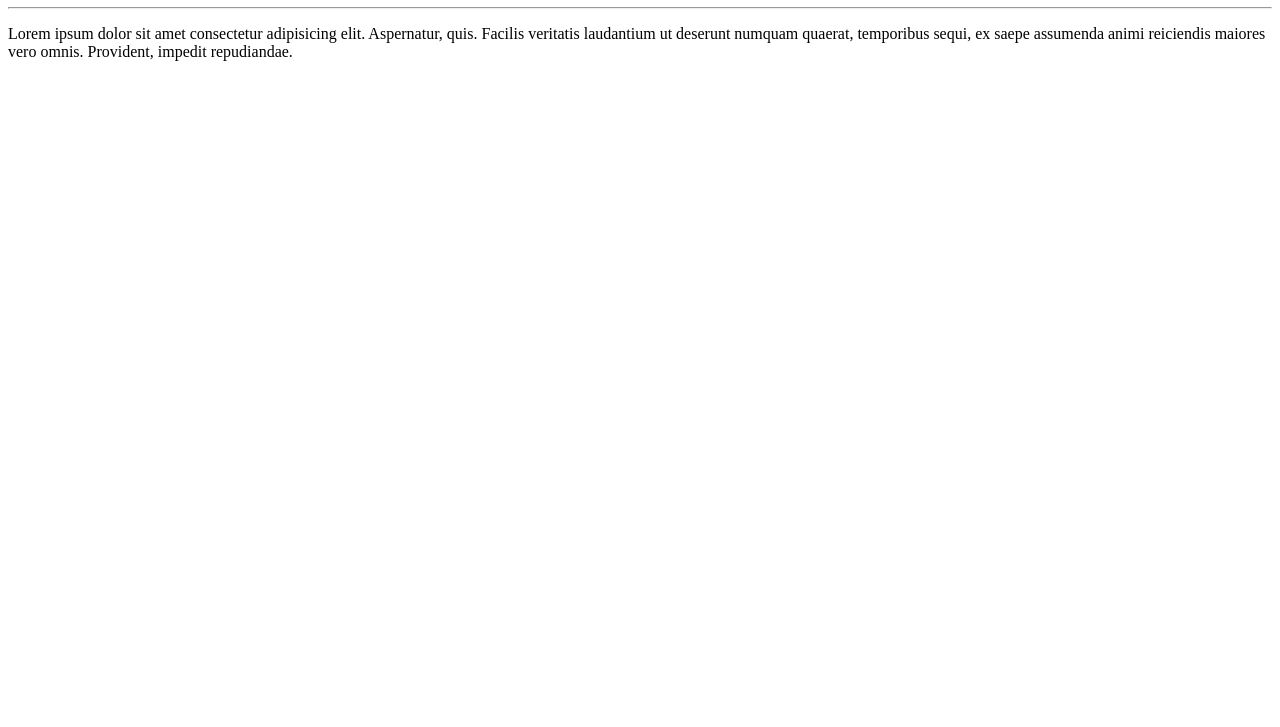
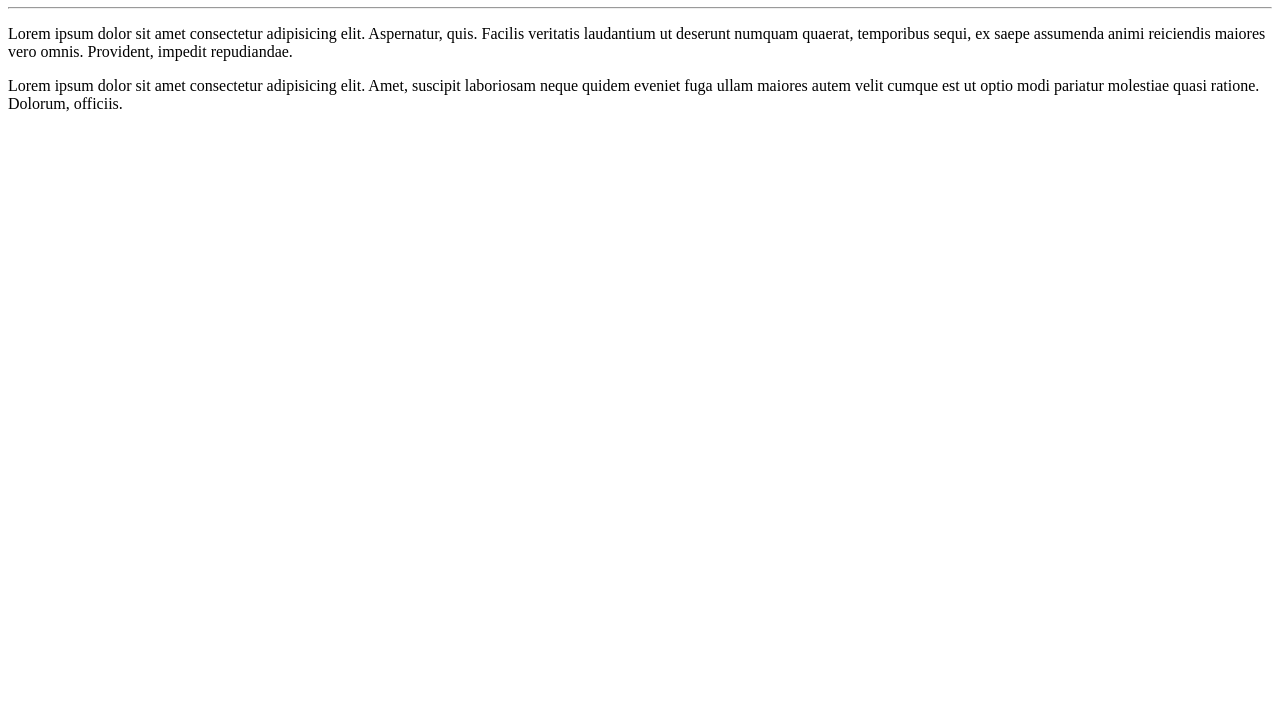
Before and after one commit to AbnerAlv/Meu-Projeto, a plain HTML site: page site/index.html in a window 1280 px wide. Shown: the part 73-800 px from the top of the page. Drawn offline with Linux system fonts and the light colour scheme.

Commit message:
add um parágrafo

```diff
--- a/site/index.html
+++ b/site/index.html
@@ -9,5 +9,6 @@
     <h1>Meu Primeiro Projeto</h1>
     <hr>
     <p>Lorem ipsum dolor sit amet consectetur adipisicing elit. Aspernatur, quis. Facilis veritatis laudantium ut deserunt numquam quaerat, temporibus sequi, ex saepe assumenda animi reiciendis maiores vero omnis. Provident, impedit repudiandae.</p>
+    <p>Lorem ipsum dolor sit amet consectetur adipisicing elit. Amet, suscipit laboriosam neque quidem eveniet fuga ullam maiores autem velit cumque est ut optio modi pariatur molestiae quasi ratione. Dolorum, officiis.</p>
 </body>
 </html>
```
